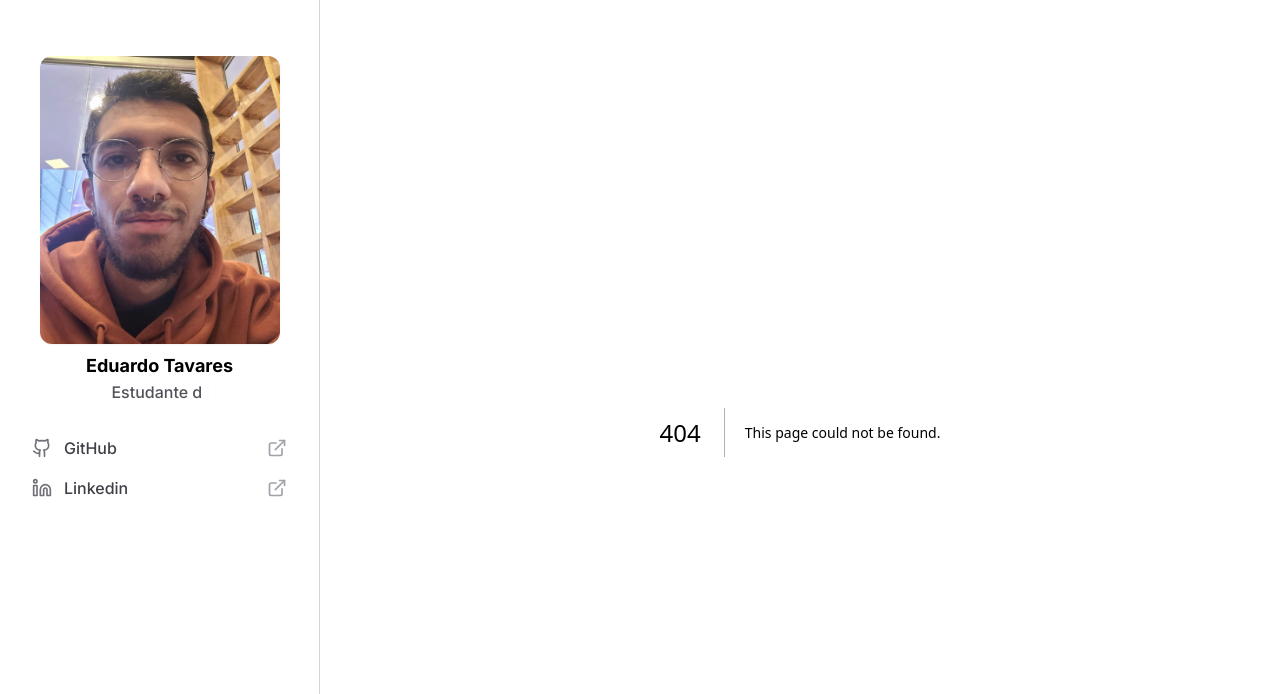
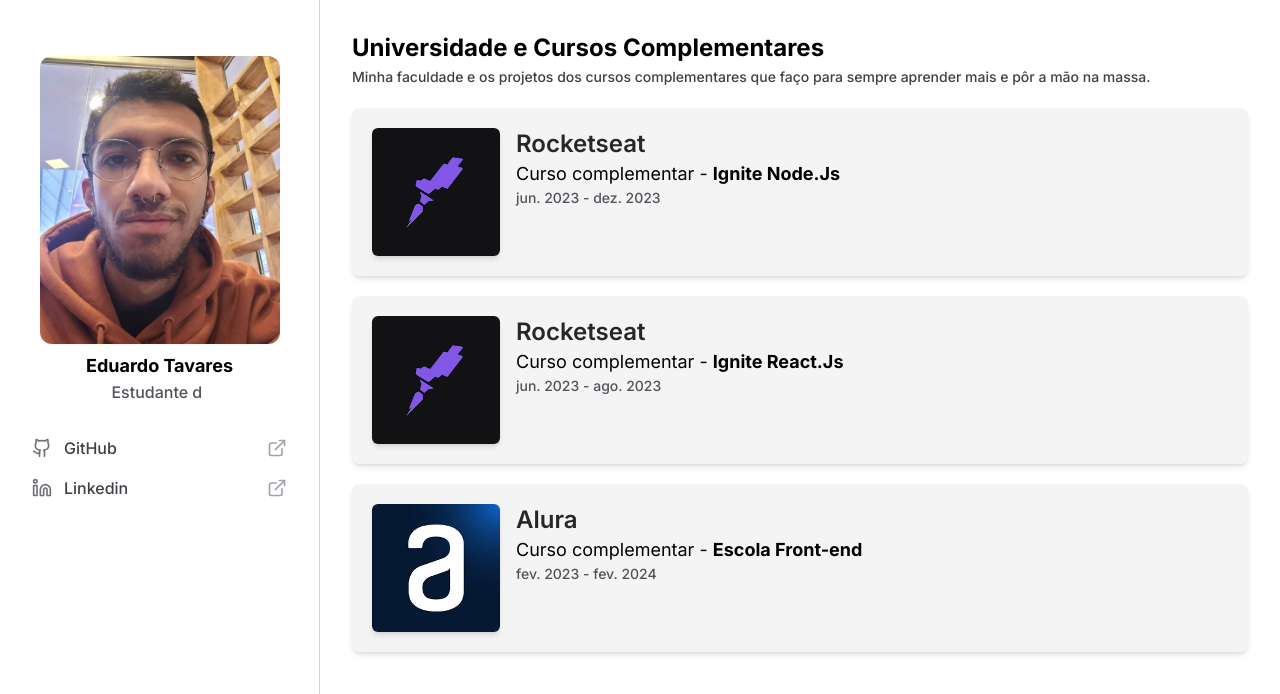
Before and after one commit to odudas/eduardot, a Next.js app: page /educacao in a window 1280 px wide. Before the commit this address had no page. Shown: the top 694 px of the page. Built offline with nearby package versions, Linux system fonts and the light colour scheme.

Commit message:
create an educationpage with cards from my courses

```diff
--- /dev/null
+++ b/src/app/educacao/page.tsx
@@ -0,0 +1,17 @@
+import { Course } from '@/components/Course'
+
+export default function Educacao() {
+  return (
+    <>
+      <h3 className="text-2xl font-bold">
+        Universidade e Cursos Complementares
+      </h3>
+      <span className="text-zinc-700 text-sm font-medium">
+        Minha faculdade e os projetos dos cursos complementares que faço para
+        sempre aprender mais e pôr a mão na massa.
+      </span>
+
+      <Course />
+    </>
+  )
+}
--- /dev/null
+++ b/src/components/Course/CourseCard.tsx
@@ -0,0 +1,40 @@
+import Image from 'next/image'
+
+export interface Course {
+  institutionLogo: string
+  alt: string
+  institutionName: string
+  education: string
+  trail: string
+  duration: string
+}
+
+interface CourseCardProps {
+  course: Course
+}
+
+export function CourseCard({ course }: CourseCardProps) {
+  return (
+    <div className="my-5 flex gap-4 rounded-lg bg-zinc-100 px-5 py-5 shadow-md">
+      <Image
+        src={`/courses/${course.institutionLogo}`}
+        alt={course.alt}
+        width={128}
+        height={128}
+        className="rounded-md shadow-md"
+      />
+
+      <div className="col flex flex-col">
+        <h2 className="font-semibold text-zinc-800 text-2xl">
+          {course.institutionName}
+        </h2>
+        <p className="text-lg">
+          {course.education} - <strong>{course.trail}</strong>
+        </p>
+        <span className="text-sm font-medium text-zinc-600">
+          {course.duration}
+        </span>
+      </div>
+    </div>
+  )
+}
--- /dev/null
+++ b/src/components/Course/index.tsx
@@ -0,0 +1,12 @@
+import { courses } from '@/data/courses'
+import { CourseCard } from './CourseCard'
+
+export function Course() {
+  return (
+    <section>
+      {courses.map((course) => (
+        <CourseCard key={course.trail} course={course} />
+      ))}
+    </section>
+  )
+}
--- /dev/null
+++ b/src/data/courses.ts
@@ -0,0 +1,26 @@
+export const courses = [
+  {
+    institutionLogo: 'rocketseat.png',
+    alt: 'Logo da Rocketseat, um quadrado preto com bordas levemente arredondadas e um foguete roxo ao centro deste quadrado.',
+    institutionName: 'Rocketseat',
+    education: 'Curso complementar',
+    trail: 'Ignite Node.Js',
+    duration: 'jun. 2023 - dez. 2023',
+  },
+  {
+    institutionLogo: 'rocketseat.png',
+    alt: 'Logo da Rocketseat, um quadrado preto com bordas levemente arredondadas e um foguete roxo ao centro deste quadrado.',
+    institutionName: 'Rocketseat',
+    education: 'Curso complementar',
+    trail: 'Ignite React.Js',
+    duration: 'jun. 2023 - ago. 2023',
+  },
+  {
+    institutionLogo: 'alura.jpeg',
+    alt: 'Logo da Alura, um quadrado azul escuro com bordas levemente arredondadas e a letra A branca ao centro deste quadrado.',
+    institutionName: 'Alura',
+    education: 'Curso complementar',
+    trail: 'Escola Front-end',
+    duration: 'fev. 2023 - fev. 2024',
+  },
+]
```
Also changed, not shown: public/courses/alura.jpeg (added), public/courses/rocketseat.png (added).
